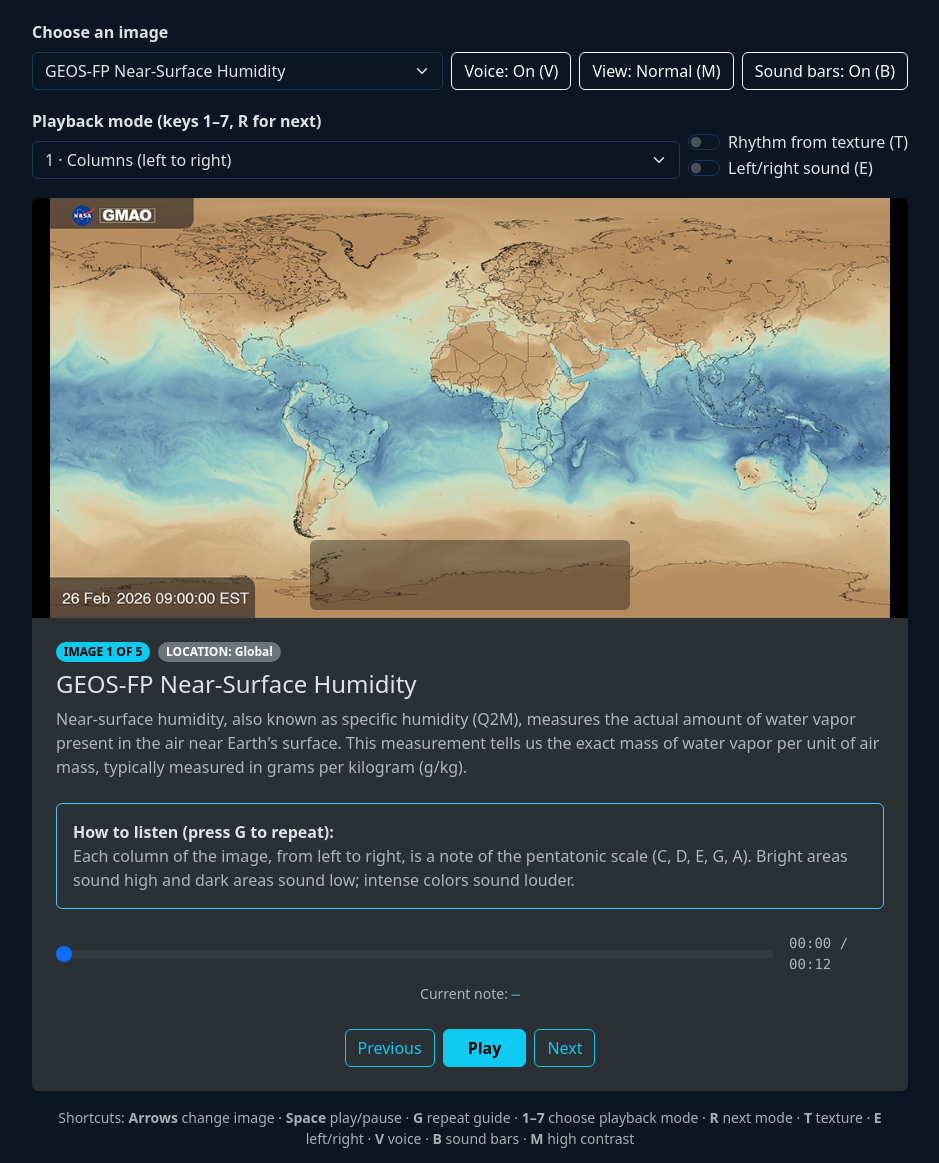
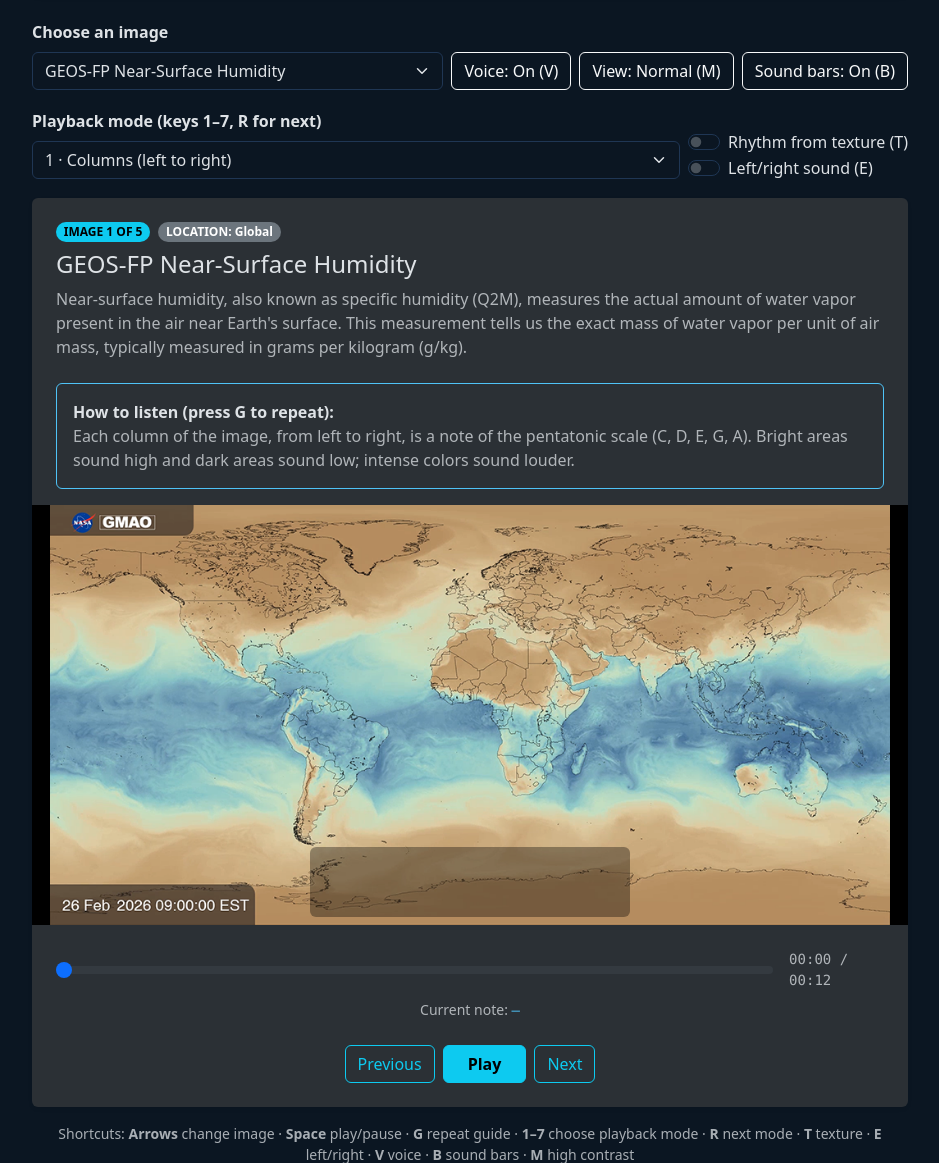
Before and after one commit to PotproBirdcherry/The-Earth-Information-Jukebox, a Flask app: page /playlist in a window 1280 px wide. Shown: the part 387-1550 px from the top of the page, without its empty margins (170-1109 px from the left). Run offline with Flask 3, Linux system fonts and the light colour scheme.

Commit message:
Se cambio la parte de descripción de imagen a la parte superior de la imagen, los botones de reproducción se dejaron igual

```diff
--- a/templates/Jukebox.html
+++ b/templates/Jukebox.html
@@ -116,6 +116,23 @@
   </fieldset>
 
   <div class="card bg-body-tertiary border-0 shadow-sm overflow-hidden">
+    <!-- Información de la imagen: aparece antes de la imagen -->
+    <div class="card-body p-4 pb-3">
+      <!-- Título, ubicación y descripción: vienen de config/imagenes.json -->
+      <div class="d-flex flex-wrap gap-2 mb-2">
+        <span id="track-counter" class="badge rounded-pill text-bg-info"></span>
+        <span id="track-location" class="badge rounded-pill text-bg-secondary"></span>
+      </div>
+      <h2 id="track-title" class="h4 mb-2"></h2>
+      <p id="track-description" class="text-body-secondary mb-4"></p>
+
+      <div class="border border-accent rounded p-3 mb-0">
+        <strong>How to listen (press G to repeat):</strong>
+        <!-- El texto cambia según el modo y las opciones elegidas (app.js) -->
+        <p id="track-legend" class="text-body-secondary mb-0"></p>
+      </div>
+    </div>
+
     <div class="visual-stage">
       <div class="imagen-wrap">
         <img id="nasa-image" src="" alt="">
@@ -125,20 +142,6 @@
     </div>
 
     <div class="card-body p-4">
-      <!-- Título, ubicación y descripción: vienen de config/imagenes.json -->
-      <div class="d-flex flex-wrap gap-2 mb-2">
-        <span id="track-counter" class="badge rounded-pill text-bg-info"></span>
-        <span id="track-location" class="badge rounded-pill text-bg-secondary"></span>
-      </div>
-      <h2 id="track-title" class="h4 mb-2"></h2>
-      <p id="track-description" class="text-body-secondary mb-4"></p>
-
-      <div class="border border-accent rounded p-3 mb-4">
-        <strong>How to listen (press G to repeat):</strong>
-        <!-- El texto cambia según el modo y las opciones elegidas (app.js) -->
-        <p id="track-legend" class="text-body-secondary mb-0"></p>
-      </div>
-
       <!-- Barra de tiempo (solo en vista normal) -->
       <div class="d-flex align-items-center gap-3 mb-2 solo-visual">
         <label for="seek-bar" class="visually-hidden">Track time bar</label>
```
